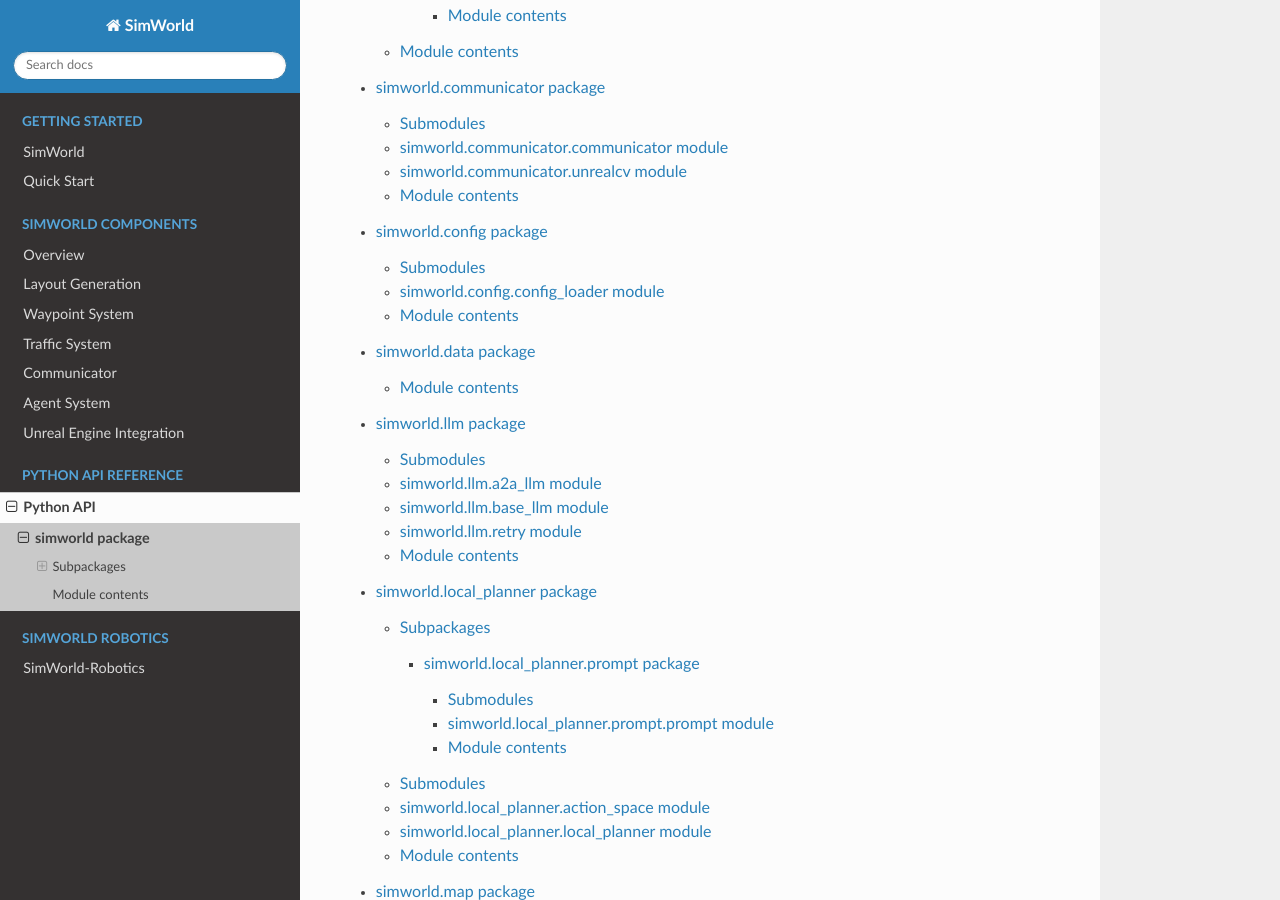
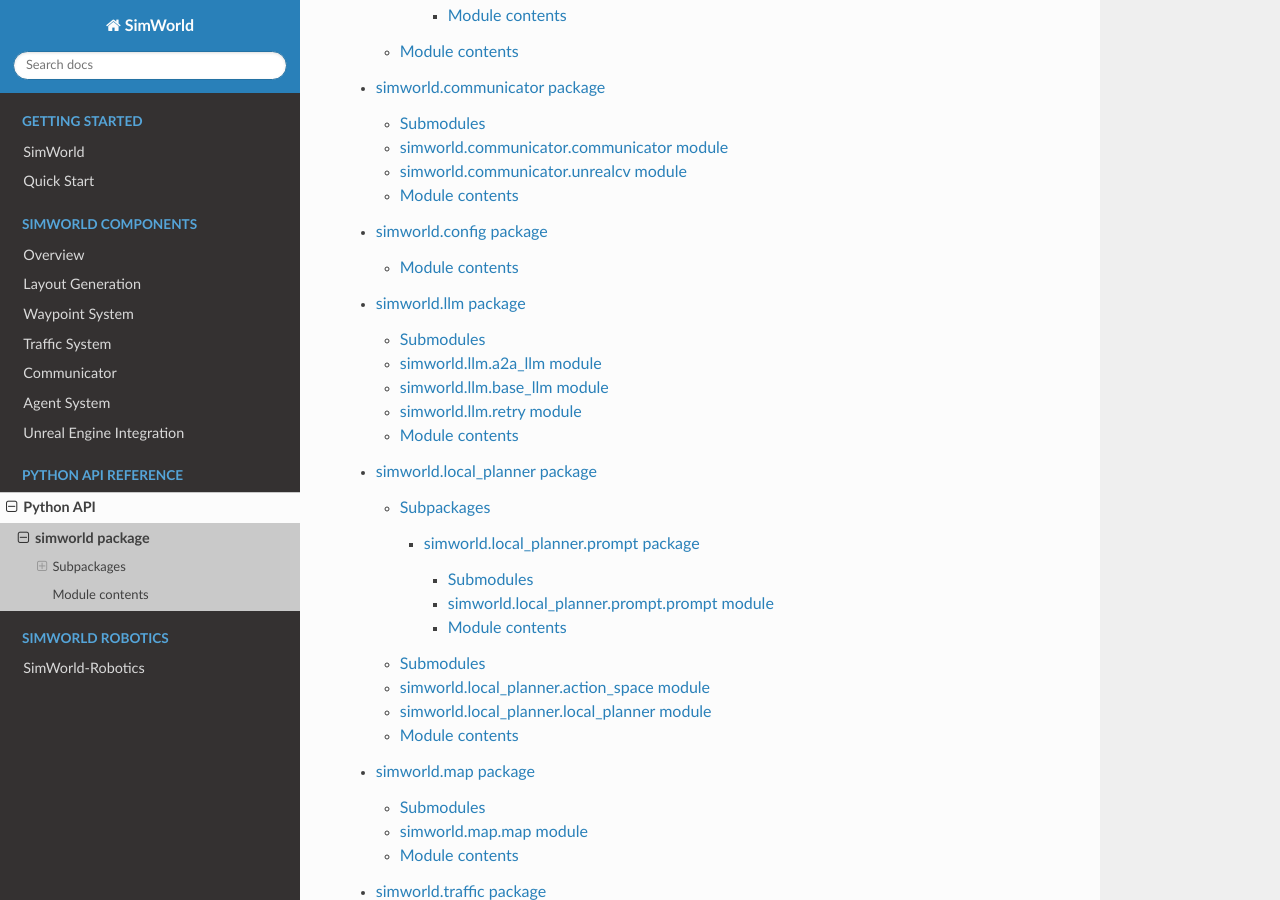
Before and after one commit to maitrix-org/SimWorld, a Sphinx documentation site: the page built from docs/source/resources/simworld.rst, in a window 1280 px wide and 900 px high, scrolled down 1796 px. Built offline with Sphinx 7.4.7 and the Read the Docs theme 3.1.0, drawn with Linux system fonts in a browser that asks for light colours.

```diff
--- a/docs/source/conf.py
+++ b/docs/source/conf.py
@@ -27,7 +27,8 @@ extensions = [
 
 source_suffix = ['.rst', '.md']
 
-autodoc_mock_imports = ["numpy", "pandas", "unrealcv", "unreal", "sentence_transformers", "PIL", "sklearn", "torch", "transformers", "faiss", "openai", "pyqtgraph", "PyQt5", "cv2"]
+autodoc_mock_imports = ["numpy", "pandas", "unrealcv", "unreal", "sentence_transformers", "PIL", "sklearn", "torch", "transformers", "faiss", "openai", "pyqtgraph", "PyQt5", "cv2", "IPython",
+                        ""]
 
 intersphinx_mapping = {
     'python': ('https://docs.python.org/3/', None),
--- a/docs/source/resources/simworld.config.rst
+++ b/docs/source/resources/simworld.config.rst
@@ -1,16 +1,5 @@
 simworld.config package
 =======================
-
-Submodules
-----------
-
-simworld.config.config\_loader module
--------------------------------------
-
-.. automodule:: simworld.config.config_loader
-   :members:
-   :undoc-members:
-   :show-inheritance:
 
 Module contents
 ---------------
--- a/docs/source/resources/simworld.data.rst
+++ /dev/null
@@ -1,10 +0,0 @@
-simworld.data package
-=====================
-
-Module contents
----------------
-
-.. automodule:: simworld.data
-   :members:
-   :undoc-members:
-   :show-inheritance:
--- a/docs/source/resources/simworld.rst
+++ b/docs/source/resources/simworld.rst
@@ -12,7 +12,6 @@ Subpackages
    simworld.citygen
    simworld.communicator
    simworld.config
-   simworld.data
    simworld.llm
    simworld.local_planner
    simworld.map
```
